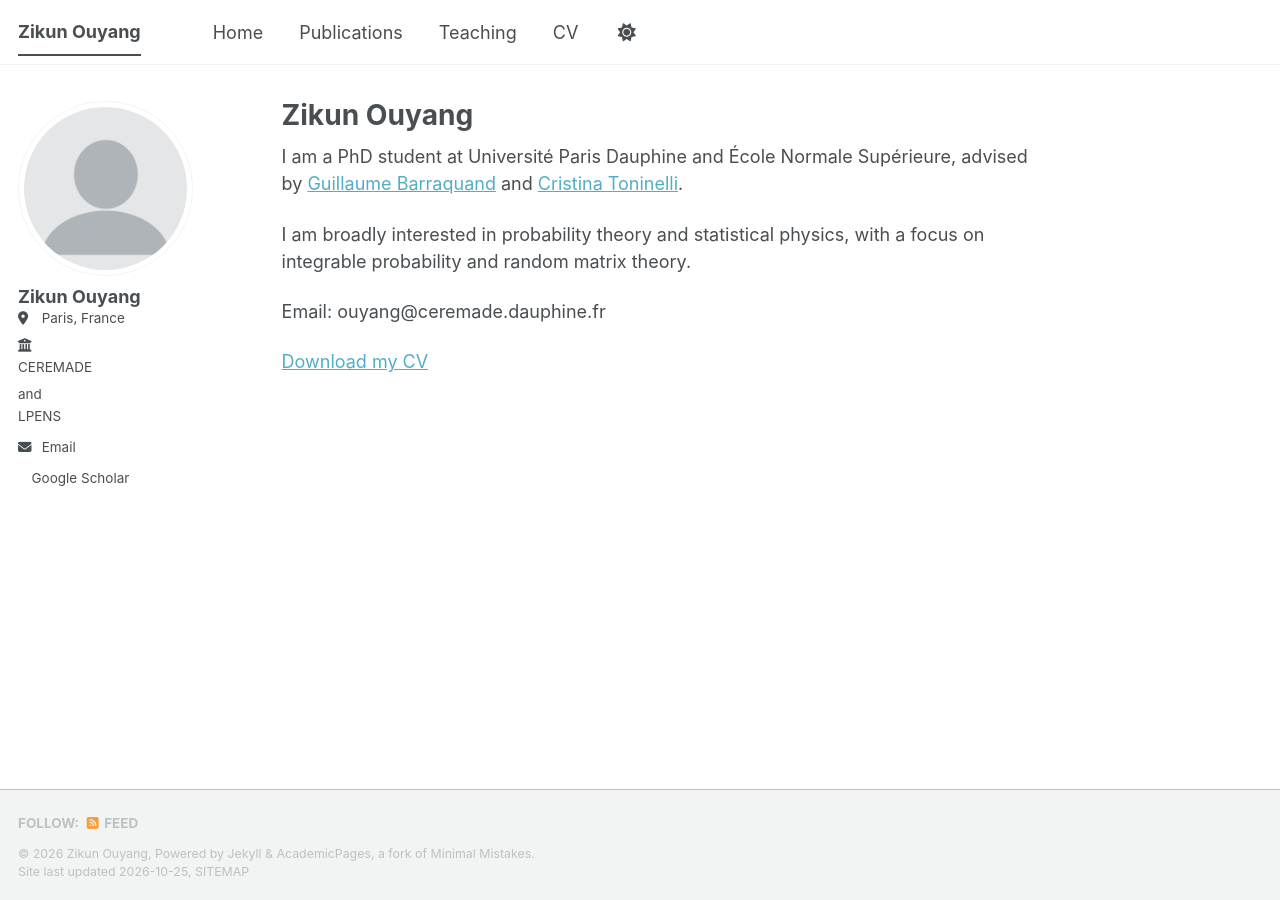
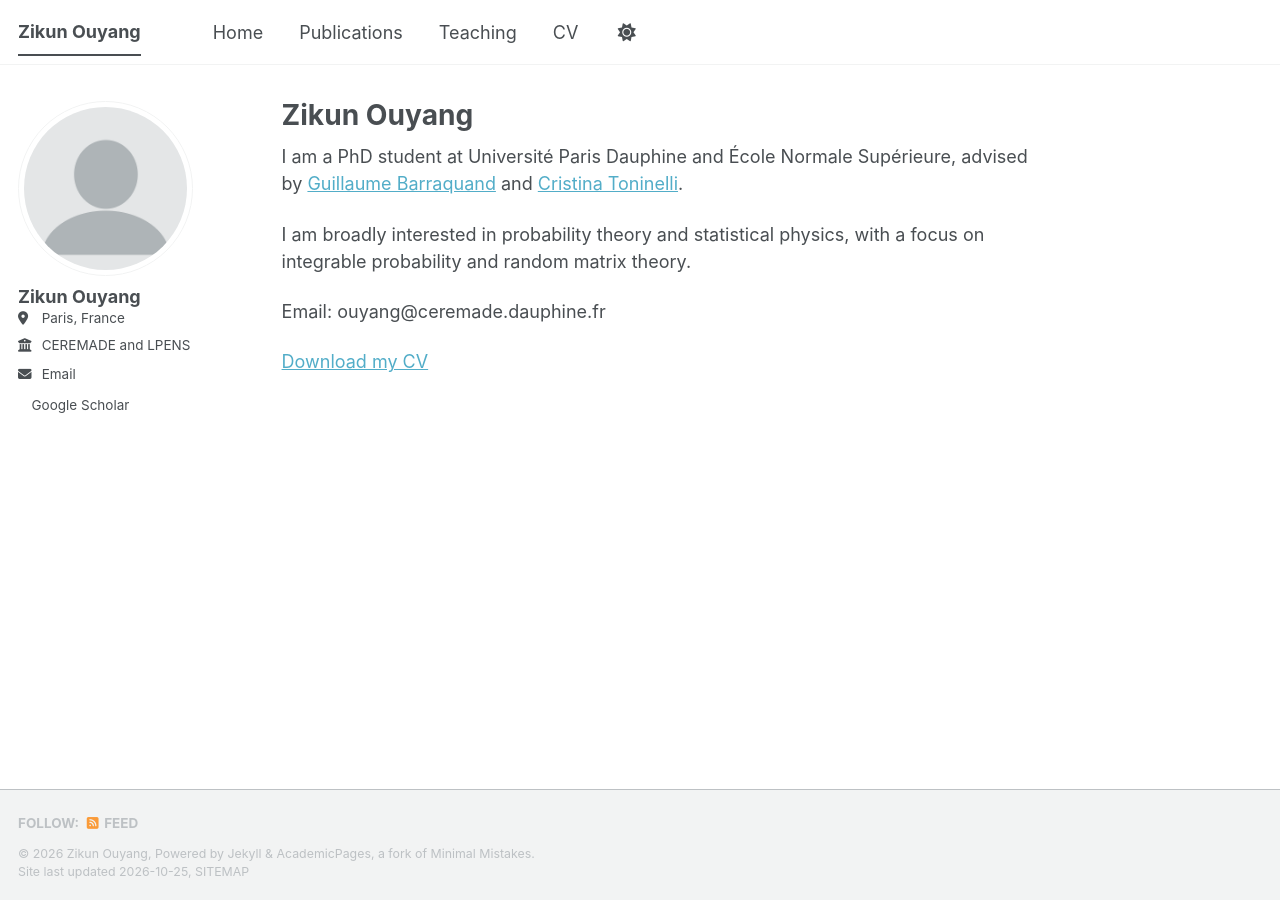
Before and after one commit to ZikunOuyang/zikunouyang.github.io, a Jekyll site: the page built from _pages/about.md, in a window 1280 px wide. Built offline with Jekyll 4.4.1, drawn with Linux system fonts in a browser that asks for light colours; a style sheet for code colours, icons or effects is not loaded.

Commit message:
Update _config.yml

```diff
--- a/_config.yml
+++ b/_config.yml
@@ -28,7 +28,7 @@ author:
   pronouns         : # example: "she/her"
   bio              : #"Short biography for the left-hand sidebar"
   location         : "Paris, France"
-  employer         : "<a href='https://www.ceremade.dauphine.fr/fr.html'>CEREMADE</a> and <a href='https://www.lpens.ens.psl.eu/'>LPENS</a>"
+  employer         : "<span style='white-space: nowrap;'><a href='https://www.ceremade.dauphine.fr/fr.html' style='display: inline; padding: 0;'>CEREMADE</a> and <a href='https://www.lpens.ens.psl.eu/' style='display: inline; padding: 0;'>LPENS</a></span>"
   uri              : # URL
   email            : "ouyang@ceremade.dauphine.fr"
 
```
